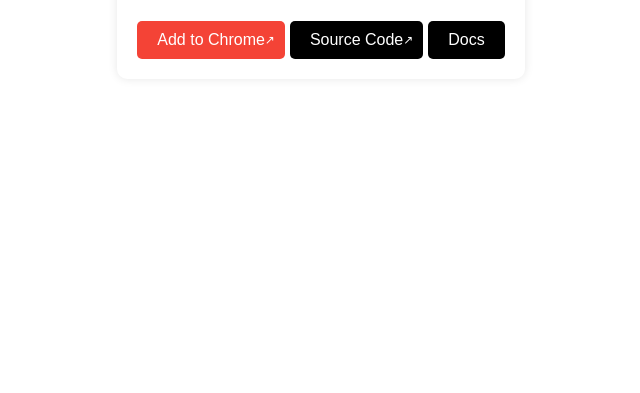
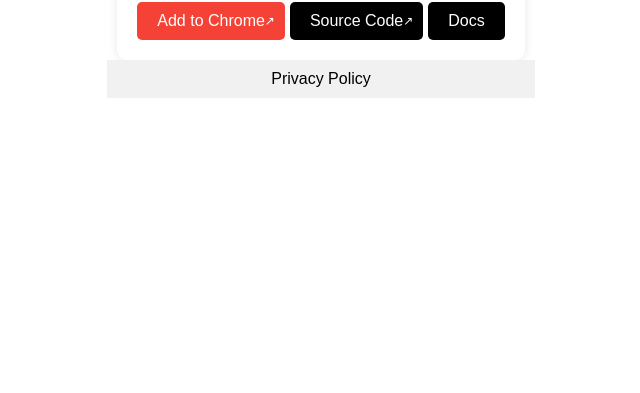
Before and after one commit to garzione/WebToLLM, a browser extension: page docs/index.html in a window 1280 px wide. Shown: the part 407-800 px from the top of the page, without its empty margins (319-959 px from the left). Drawn offline with Linux system fonts and the light colour scheme.

Commit message:
more privacy policy additions

```diff
--- a/docs/index.html
+++ b/docs/index.html
@@ -26,8 +26,18 @@
         height: 100%;
         font-family: Arial, sans-serif;
         display: flex;
+        flex-direction: column;
         justify-content: center;
         align-items: center;
+      }
+      #container {
+        display: flex;
+        flex-direction: column;
+        justify-content: center;
+        align-items: center;
+        min-height: 100vh;
+        width: 100%;
+        text-align: center;
       }
       #popup-content {
         text-align: center;
@@ -91,9 +101,20 @@
       #docs .back-icon {
         cursor: pointer;
       }
+      footer {
+        padding: 10px;
+        background-color: #f1f1f1;
+        width: 100%;
+        text-align: center;
+      }
+      footer a {
+        color: #000;
+        text-decoration: none;
+      }
     </style>
   </head>
   <body>
+    <div id="container">
       <div id="home">
         <div id="popup-content">
           <div class="navbar">
@@ -102,6 +123,7 @@
           </div>
           <div class="button-container">
             <button
+              disabled
               class="red external"
               onclick="window.open('https://example.com', '_blank')"
             >
@@ -128,12 +150,13 @@
             <h1>Docs</h1>
           </div>
           <ol>
-          <!-- <li>Step 1: Description of the first step.</li>
-          <li>Step 2: Description of the second step.</li>
-          <li>Step 3: Description of the third step.</li> -->
             <p>Steps coming soon</p>
           </ol>
         </div>
+      </div>
+      <footer>
+        <a href="PrivacyPolicy.html">Privacy Policy</a>
+      </footer>
     </div>
     <script>
       function showDocs() {
```
Also changed, not shown: docs/PrivacyPolicy.html (+8 -5 lines). Lines whose indentation alone changed are shown as unchanged.
